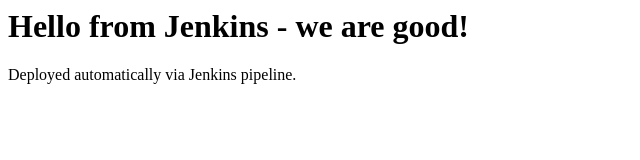
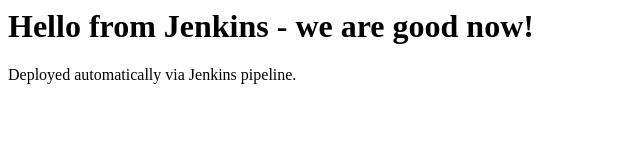
Before and after one commit to laksh70997-bot/my-apache-site, a plain HTML site: page index.html in a window 1280 px wide. Shown: the whole page, without its empty margins (0-640 px from the left). Drawn offline with Linux system fonts and the light colour scheme.

Commit message:
Update index.html

```diff
--- a/index.html
+++ b/index.html
@@ -3,7 +3,7 @@
     <title>My Apache Site</title>
   </head>
   <body>
-    <h1>Hello from Jenkins - we are good!</h1>
+    <h1>Hello from Jenkins - we are good now!</h1>
     <p>Deployed automatically via Jenkins pipeline.</p>
   </body>
 </html>
```
